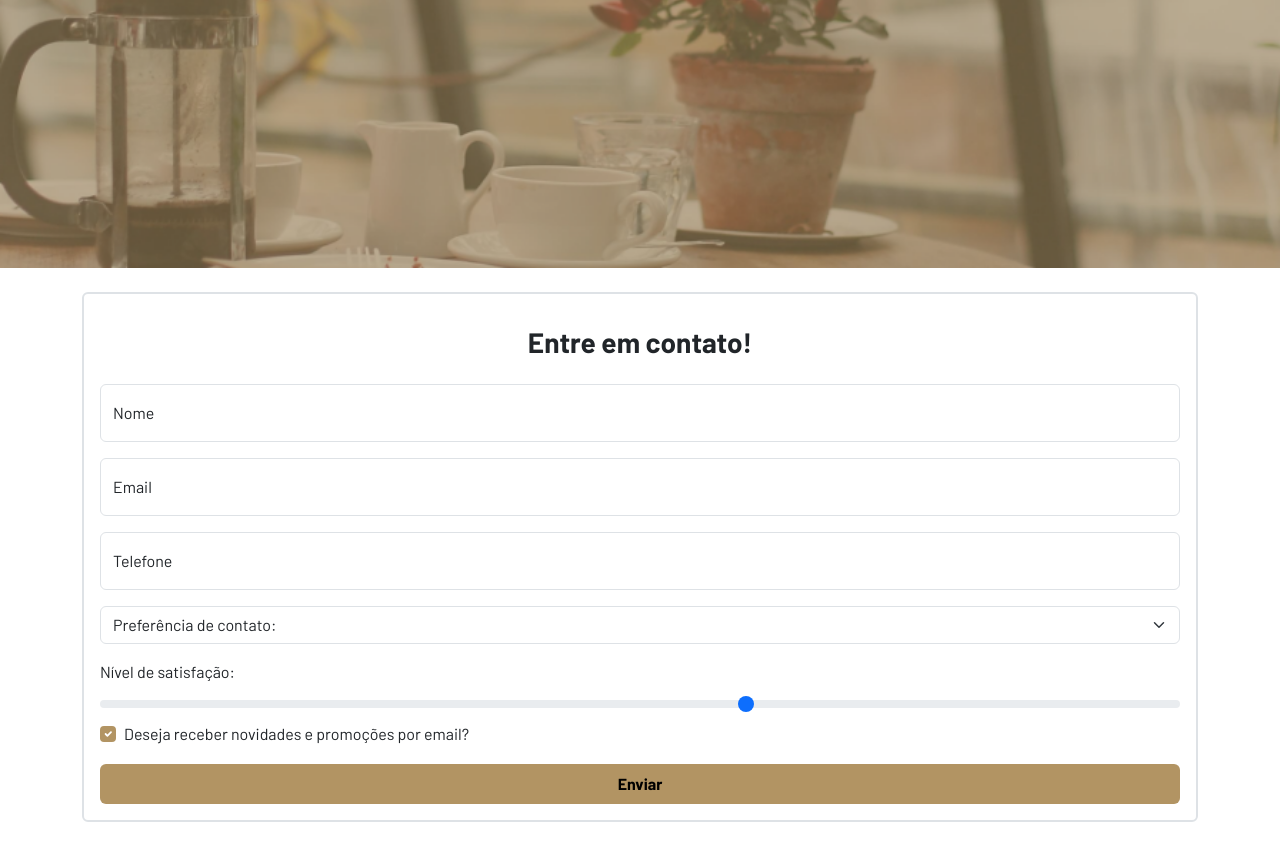
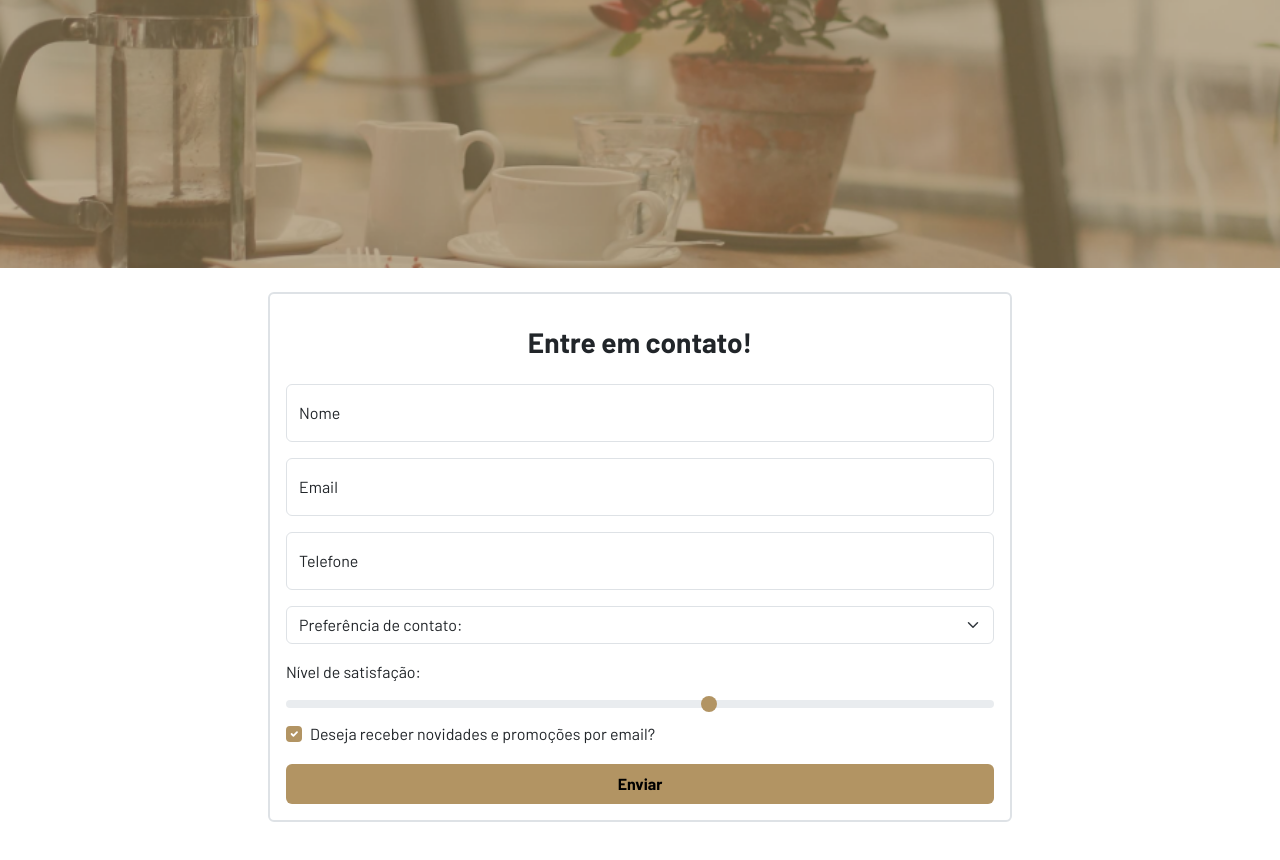
Before and after one commit to halyssonfreitas/a-bootstrap-serenatto-coffee, a plain HTML site: page index.html in a window 1280 px wide. Shown: the part 532-1392 px from the top of the page. Drawn offline with nearby package versions, Linux system fonts and the light colour scheme.

Commit message:
:art: improve style

```diff
--- a/estilos.css
+++ b/estilos.css
@@ -57,3 +57,7 @@ input[type="checkbox"]:focus {
   background-color: var(--marrom-escuro);
   color: black;
 }
+
+.input-range::-webkit-slider-thumb {
+  background-color: var(--marrom-claro);
+}
--- a/index.html
+++ b/index.html
@@ -180,9 +180,11 @@
     <section class="banners banner-3 d-flex flex-column justify-content-center text-center">
     </section> -->
     <section class="py-4 container d-flex flex-column justify-content-center text-center">
-      <div class="border border-2 rounded p-3">
+      <div class="row">
+        <div class="col">
+          <div class="border border-2 rounded p-3 col-10 col-xl-8 mx-auto">
             <h3 class="fw-bold p-3">Entre em contato!</h3>
-        <form id="contato">
+            <form id="contato" class="">
               <div class="form-floating mb-3">
                 <input type="text" class="form-control" id="floatingNome" placeholder="name@example.com">
                 <label for="floatingNome">Nome</label>
@@ -203,7 +205,7 @@
               </select>
               <div class="text-start">
                 <label for="nivel-satisfacao" class="form-label">Nível de satisfação:</label>
-            <input type="range" class="form-range" min="0" max="5" id="nivel-satisfacao">
+                <input type="range" class="form-range input-range" min="0" max="5" id="nivel-satisfacao">
               </div>
               <div class="form-check text-start">
                 <input class="form-check-input" type="checkbox" value="" id="flexCheckChecked" checked>
@@ -214,8 +216,9 @@
               <div>
                 <button class="btn btn-primary botao-padrao border-0 w-100 fw-bold mt-3 py-2">Enviar</button>
               </div>
-
             </form>
+          </div>
+        </div>
       </div>
     </section>
   </main>
```
Lines whose indentation alone changed are shown as unchanged.
